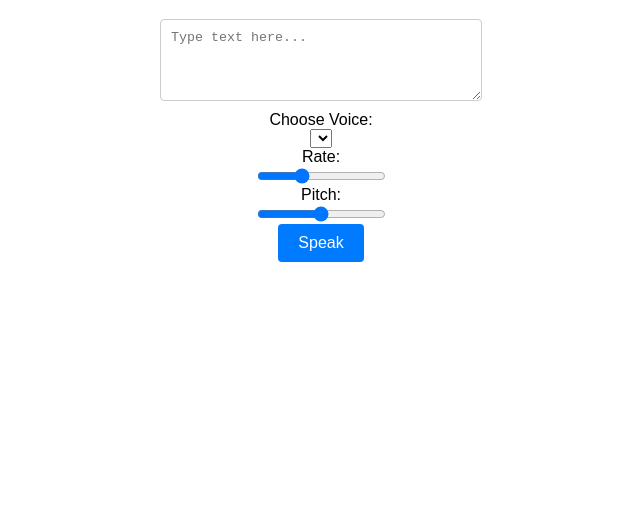
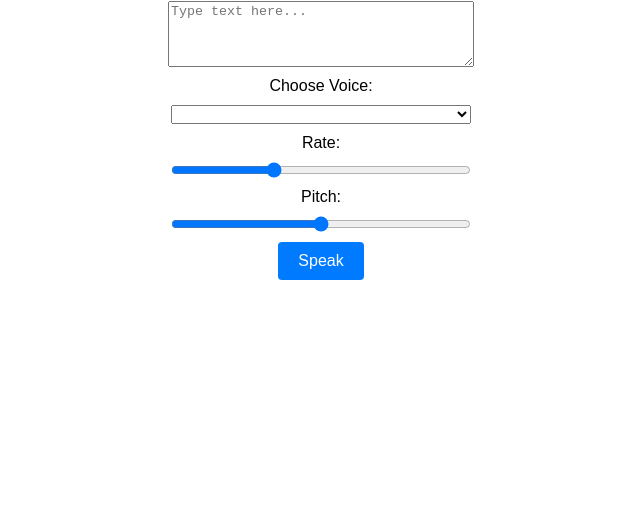
Before and after one commit to ismailhelali/ismailhelali, a plain HTML site: page tts.html in a window 1280 px wide. Shown: the part 308-840 px from the top of the page, without its empty margins (319-959 px from the left). Drawn offline with Linux system fonts and the light colour scheme.

Commit message:
Update styles.css

```diff
--- a/styles.css
+++ b/styles.css
@@ -14,19 +14,16 @@ body, html {
     padding: 20px;
 }
 
-textarea {
+textarea, select, input[type=range] {
     width: 300px;
     margin: 10px;
-    padding: 10px;
-    border: 1px solid #ccc;
-    border-radius: 4px;
 }
 
 button {
     padding: 10px 20px;
     font-size: 16px;
     color: white;
-    background-color: #007BFF;
+    background-color: #007bff;
     border: none;
     border-radius: 4px;
     cursor: pointer;
```
